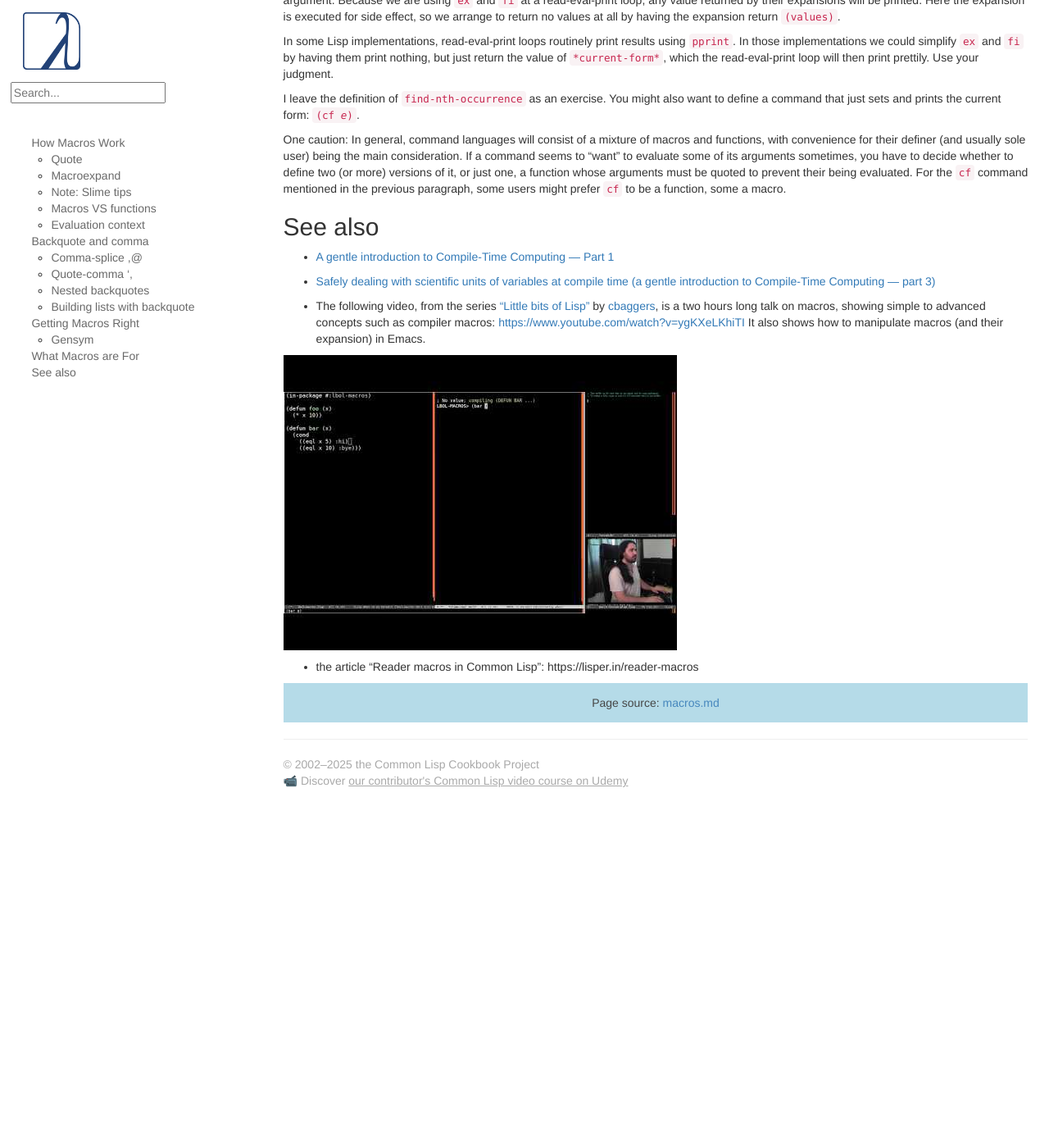
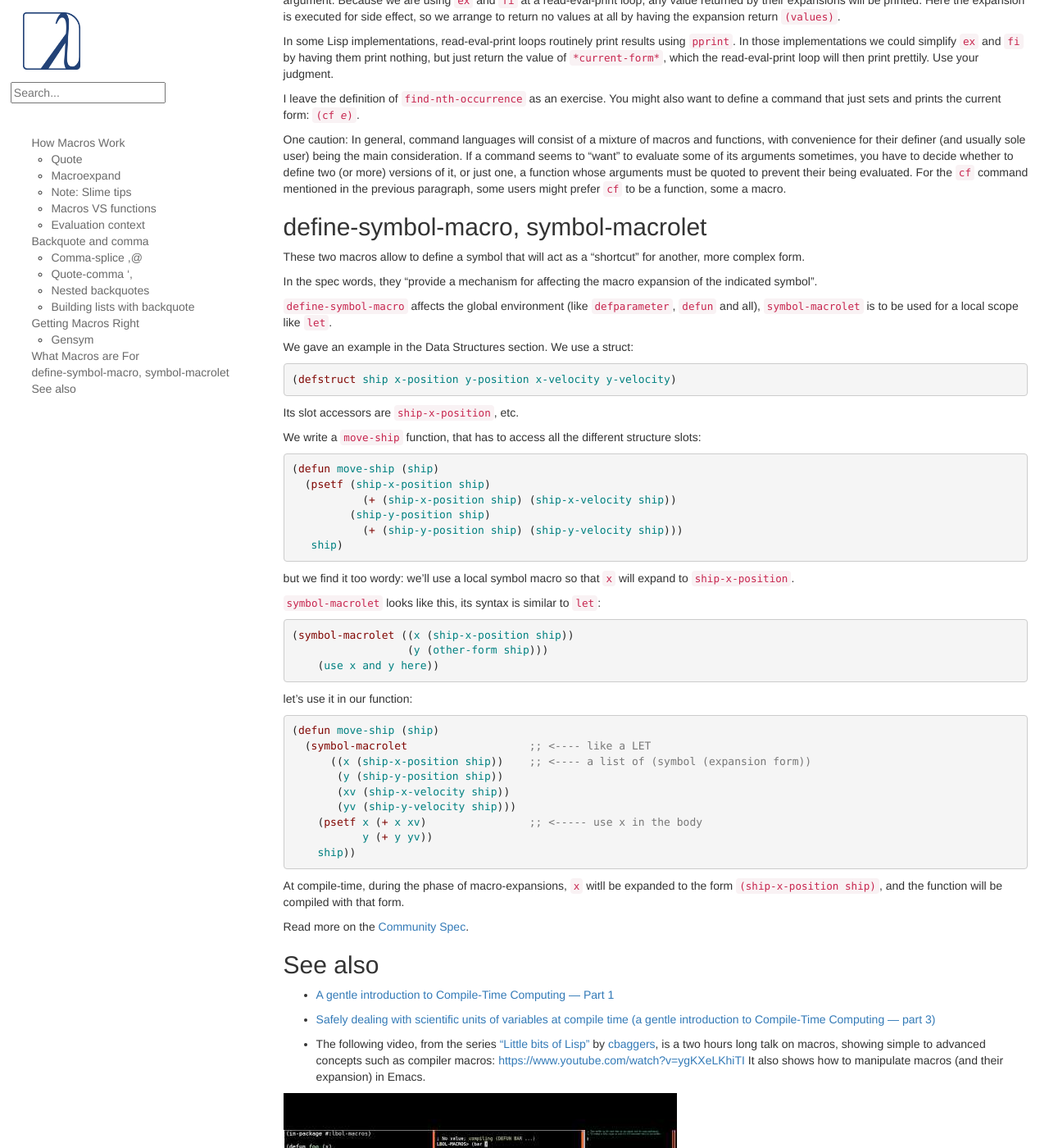
Before and after one commit to LispCookbook/cl-cookbook, a Jekyll site: the page built from macros.md, in a window 1280 px wide and 1400 px high, scrolled down 12659 px. Shown: the whole window at 82% size. Built offline with Jekyll 4.4.1, drawn with Linux system fonts in a browser that asks for light colours; before the commit the page ends 13647 px from its top, so only the background shows below that.

Commit message:
macros: add define-symbol-macro, symbol-macrolet

```diff
--- a/macros.md
+++ b/macros.md
@@ -689,6 +689,68 @@ I leave the definition of `find-nth-occurrence` as an exercise. You might also w
 
 One caution: In general, command languages will consist of a mixture of macros and functions, with convenience for their definer (and usually sole user) being the main consideration. If a command seems to "want" to evaluate some of its arguments sometimes, you have to decide whether to define two (or more) versions of it, or just one, a function whose arguments must be quoted to prevent their being evaluated. For the `cf` command mentioned in the previous paragraph, some users might prefer `cf` to be a function, some a macro.
 
+## define-symbol-macro, symbol-macrolet
+
+These two macros allow to define a symbol that will act as a
+"shortcut" for another, more complex form.
+
+In the spec words, they "provide a mechanism for affecting the macro
+expansion of the indicated symbol".
+
+`define-symbol-macro` affects the global environment (like
+`defparameter`, `defun` and all), `symbol-macrolet` is to be used for
+a local scope like `let`.
+
+We gave an example in the Data Structures section. We use a struct:
+
+~~~lisp
+(defstruct ship x-position y-position x-velocity y-velocity)
+~~~
+
+Its slot accessors are `ship-x-position`, etc.
+
+We write a `move-ship` function, that has to access all the different structure slots:
+
+~~~lisp
+(defun move-ship (ship)
+  (psetf (ship-x-position ship)
+           (+ (ship-x-position ship) (ship-x-velocity ship))
+         (ship-y-position ship)
+           (+ (ship-y-position ship) (ship-y-velocity ship)))
+   ship)
+~~~
+
+but we find it too wordy: we'll use a local symbol macro so that `x`
+will expand to `ship-x-position`.
+
+`symbol-macrolet` looks like this, its syntax is similar to `let`:
+
+~~~lisp
+(symbol-macrolet ((x (ship-x-position ship))
+                  (y (other-form ship)))
+    (use x and y here))
+~~~
+
+let's use it in our function:
+
+~~~lisp
+(defun move-ship (ship)
+  (symbol-macrolet                   ;; <---- like a LET
+      ((x (ship-x-position ship))    ;; <---- a list of (symbol (expansion form))
+       (y (ship-y-position ship))
+       (xv (ship-x-velocity ship))
+       (yv (ship-y-velocity ship)))
+    (psetf x (+ x xv)                ;; <----- use x in the body
+           y (+ y yv))
+    ship))
+~~~
+
+At compile-time, during the phase of macro-expansions, `x` witll be
+expanded to the form `(ship-x-position ship)`, and the function will
+be compiled with that form.
+
+Read more on the [Community Spec](https://cl-community-spec.github.io/pages/symbol_002dmacrolet.html).
+
 
 ## See also
 
```
